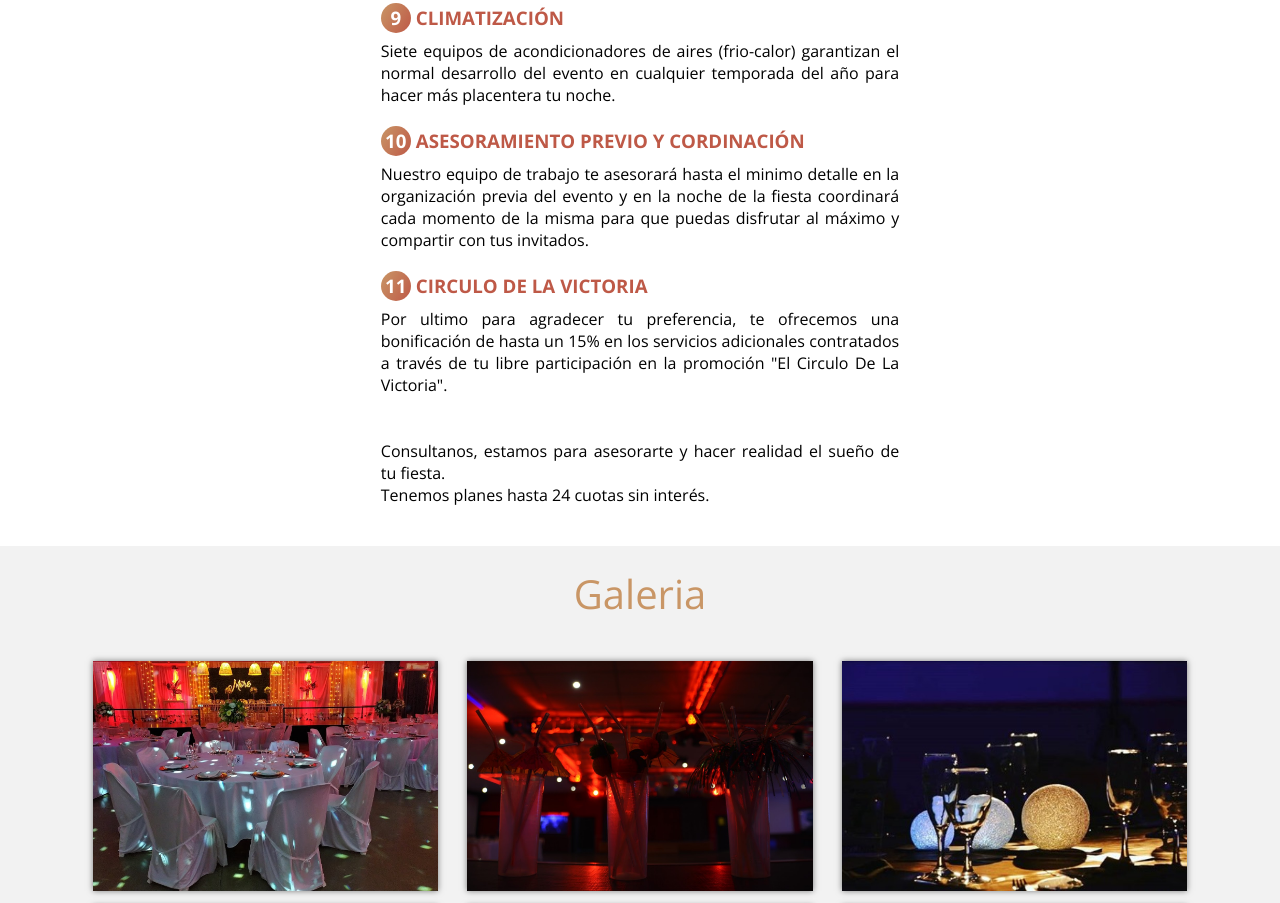
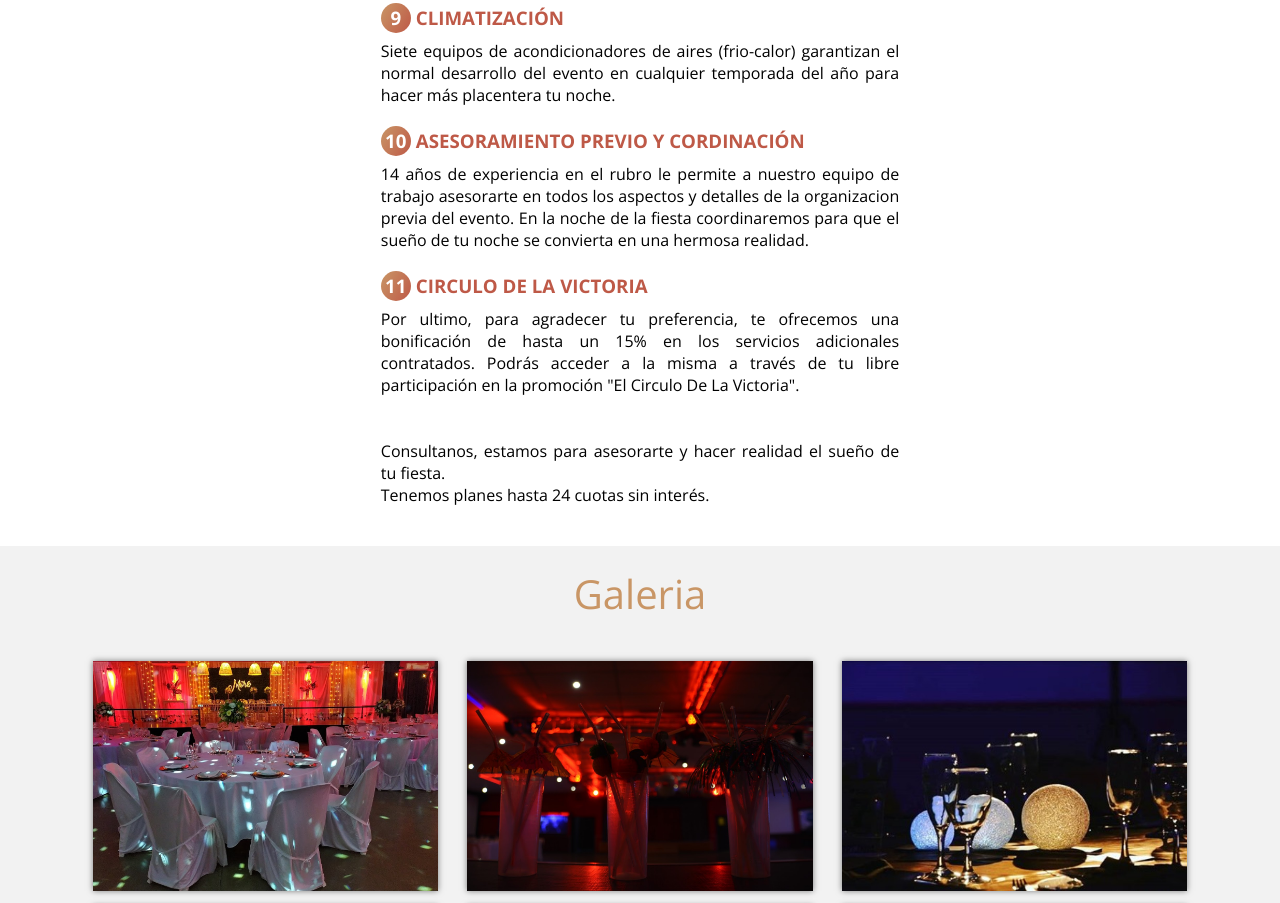
Before and after one commit to 93Gabix/salonVictoriaMorteros, a plain HTML site: page index.html in a window 1280 px wide. Shown: the part 2493-3396 px from the top of the page. Drawn offline with nearby package versions, Linux system fonts and the light colour scheme.

Commit message:
Update index.html

```diff
--- a/index.html
+++ b/index.html
@@ -105,13 +105,13 @@
                     <div class="service">
                         <h3 class="n-service"><span class="number">10</span>ASESORAMIENTO PREVIO Y CORDINACIÓN</h3>
                         <p>
-                            Nuestro equipo de trabajo te asesorará hasta el minimo detalle en la organización previa del evento y en la noche de la fiesta coordinará cada momento de la misma para que puedas disfrutar al máximo y compartir con tus invitados.
+                            14 años de experiencia en el rubro le permite a nuestro equipo de trabajo asesorarte en todos los aspectos y detalles de la organizacion previa del evento. En la noche de la fiesta coordinaremos para que el sueño de tu noche se convierta en una hermosa realidad.
                         </p>
                     </div>
                     <div class="service">
                         <h3 class="n-service"><span class="number">11</span>CIRCULO DE LA VICTORIA</h3>
                         <p>
-                            Por ultimo para agradecer tu preferencia, te ofrecemos una bonificación de hasta un 15% en los servicios adicionales contratados a través de tu libre participación en la promoción "El Circulo De La Victoria".
+                            Por ultimo, para agradecer tu preferencia, te ofrecemos una bonificación de hasta un 15% en los servicios adicionales contratados. Podrás acceder a la misma a través de tu libre participación en la promoción "El Circulo De La Victoria".
                             <br>
                             <br>
                             <br> Consultanos, estamos para asesorarte y hacer realidad el sueño de tu fiesta.
```
